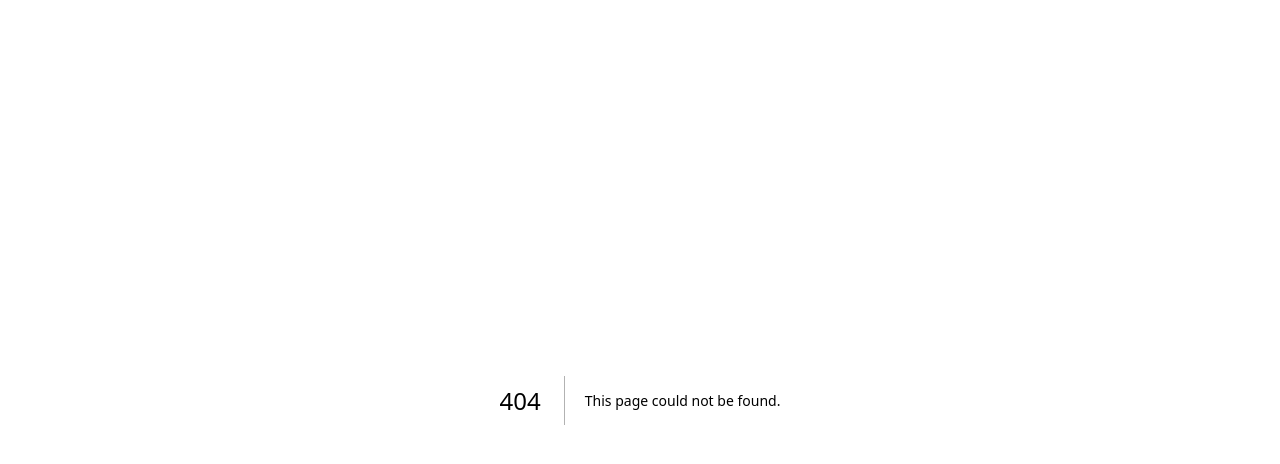
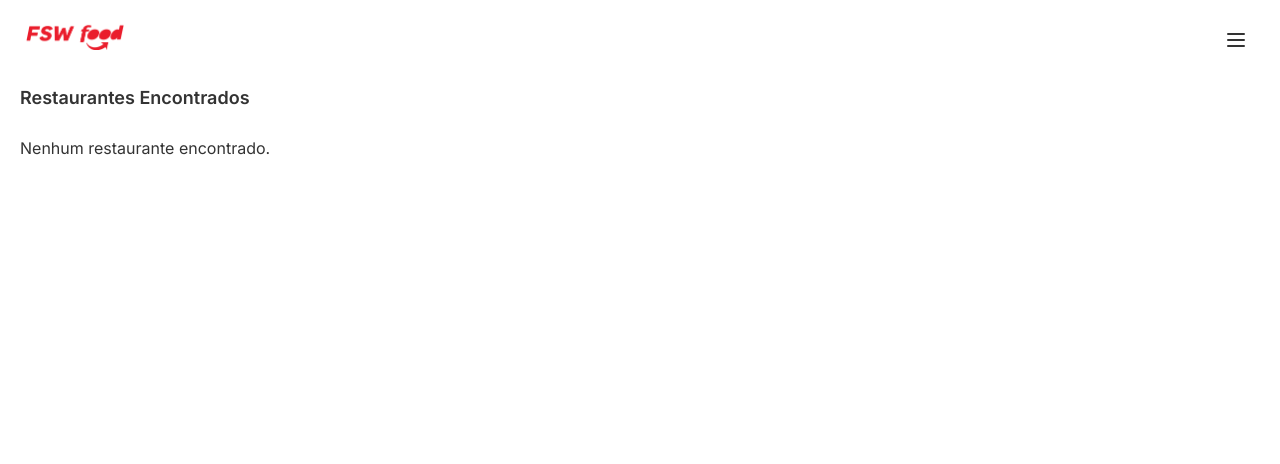
Before and after one commit to Andriwfonseca/ifood-clone, a Next.js app: page /restaurants in a window 1280 px wide. Before the commit this address had no page. Shown: the top 464 px of the page. Built offline with nearby package versions, Linux system fonts and the light colour scheme.

Commit message:
feat: add search for restaurants page

```diff
--- /dev/null
+++ b/app/restaurants/_actions/search.ts
@@ -0,0 +1,16 @@
+"use server";
+
+import { db } from "@/app/_lib/prisma";
+
+export const searchForRestaurants = async (search: string) => {
+  const restaurants = await db.restaurant.findMany({
+    where: {
+      name: {
+        contains: search,
+        mode: "insensitive",
+      },
+    },
+  });
+
+  return restaurants;
+};
--- /dev/null
+++ b/app/restaurants/page.tsx
@@ -0,0 +1,52 @@
+"use client";
+
+import { Restaurant } from "@prisma/client";
+import { notFound, useSearchParams } from "next/navigation";
+import { useEffect, useState } from "react";
+import { searchForRestaurants } from "./_actions/search";
+import Header from "../_components/header";
+import RestaurantItem from "../_components/restaurant-item";
+
+const Restaurants = () => {
+  const searchParams = useSearchParams();
+
+  const [restaurants, setRestaurants] = useState<Restaurant[]>([]);
+
+  useEffect(() => {
+    const fetchRestaurants = async () => {
+      const searchFor = searchParams.get("search");
+      if (!searchFor) return;
+
+      const foundRestaurants = await searchForRestaurants(searchFor);
+      setRestaurants(foundRestaurants);
+    };
+
+    fetchRestaurants();
+  }, [searchParams]);
+
+  return (
+    <>
+      <Header />
+
+      <div className="p-6 px-5">
+        <h2 className="mb-6 text-lg font-semibold">Restaurantes Encontrados</h2>
+
+        <div className="flex w-full flex-col gap-6">
+          {restaurants.length > 0 &&
+            restaurants.map((restaurant) => (
+              <RestaurantItem
+                key={restaurant.id}
+                restaurant={restaurant}
+                className="min-w-full max-w-full"
+              />
+            ))}
+          {restaurants.length === 0 && (
+            <span>Nenhum restaurante encontrado.</span>
+          )}
+        </div>
+      </div>
+    </>
+  );
+};
+
+export default Restaurants;
```
